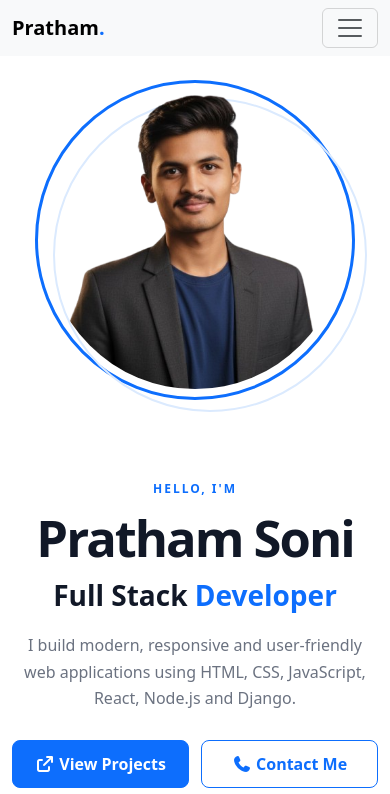
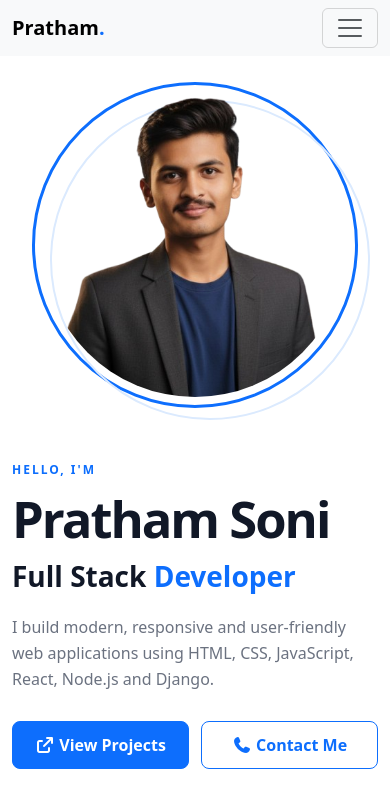
Before and after one commit to pratham933/FULLSTACK_PORTFOLIO, a plain HTML site: page index.html in a window 390 px wide. Shown: the top 794 px of the page. Drawn offline with nearby package versions, Linux system fonts and the light colour scheme.

Commit message:
add some change

```diff
--- a/style.css
+++ b/style.css
@@ -176,36 +176,6 @@ body.dark-mode .navbar-toggler-icon {
 /* =========================
    MOBILE
 ========================= */
-
-@media (max-width: 991px) {
-
-    .hero-section {
-        text-align: center;
-        padding: 3rem 0;
-    }
-
-    .hero-section .row {
-        min-height: auto !important;
-        row-gap: 2rem;
-    }
-
-    .hero-description {
-        margin-left: auto;
-        margin-right: auto;
-    }
-
-    .hero-skills {
-        justify-content: center;
-    }
-
-    .profile-wrapper {
-        margin-top: 0;
-    }
-
-    .profile-circle {
-        width: min(320px, calc(100vw - 4rem));
-    }
-}
 
 @media (max-width: 575px) {
 
```
